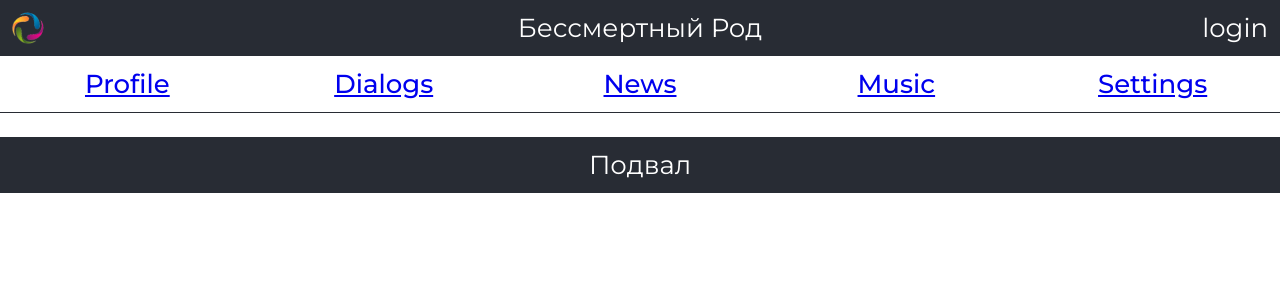
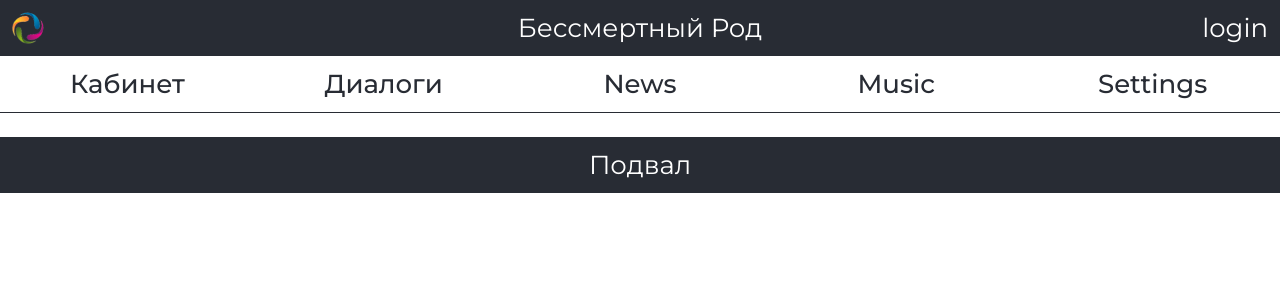
Before and after one commit to IamFenniks/bessmertnii-rod, a React (Create React App) app: page / in a window 1280 px wide. Shown: the top 300 px of the page. Built offline with nearby package versions, Linux system fonts and the light colour scheme.

Commit message:
Some css (.acteve, .focus) +

```diff
--- a/src/App.css
+++ b/src/App.css
@@ -14,12 +14,25 @@
   color: #282c34;
 }
 
-.appHeader{grid-area: h;}
-.appNav{grid-area: n;}
-.appMain{grid-area: m;}
-.appFooter{grid-area: f;}
+.appHeader {
+  grid-area: h;
+}
 
-.appHeader, .appNav, .appFooter {
+.appNav {
+  grid-area: n;
+}
+
+.appMain {
+  grid-area: m;
+}
+
+.appFooter {
+  grid-area: f;
+}
+
+.appHeader,
+.appNav,
+.appFooter {
   /* height: 30px; */
   padding: 12px;
   background-color: #282c34;
@@ -35,7 +48,7 @@
 
 /* ---------------------------------------------------- */
 
-.appNav{
+.appNav {
   /* height: 25px; */
   background-color: #ffffff;
   font-weight: 500;
@@ -49,6 +62,7 @@
   text-align-last: left;
   padding: 12px;
 }
+
 .appMain>div {
   padding: 6px 0;
 }
--- a/src/components/static-comp/Nav/Nav.jsx
+++ b/src/components/static-comp/Nav/Nav.jsx
@@ -9,12 +9,12 @@ const Nav = () => {
         <nav className='appNav'>
             <div className={css.li}>
                 <Link to="profile">
-                    Profile
+                    Кабинет
                 </Link>
             </div>
             <div className={css.li}>
                 <Link to="chat">
-                    Dialogs
+                    Диалоги
                 </Link>
             </div>
             <div className={css.li}>
--- a/src/components/static-comp/Nav/Nav.module.css
+++ b/src/components/static-comp/Nav/Nav.module.css
@@ -0,0 +1,17 @@
+.li a {
+    text-decoration: none;
+    color: #282c34;
+}
+.li:hover a {
+    font-weight: 400;
+}
+
+.li a:active {
+    font-weight: 700;
+    font-size: calc(11px + 2vmin);
+}
+
+.li a:focus {
+    font-weight: 600;
+    font-size: calc(11px + 2vmin);
+}
```
